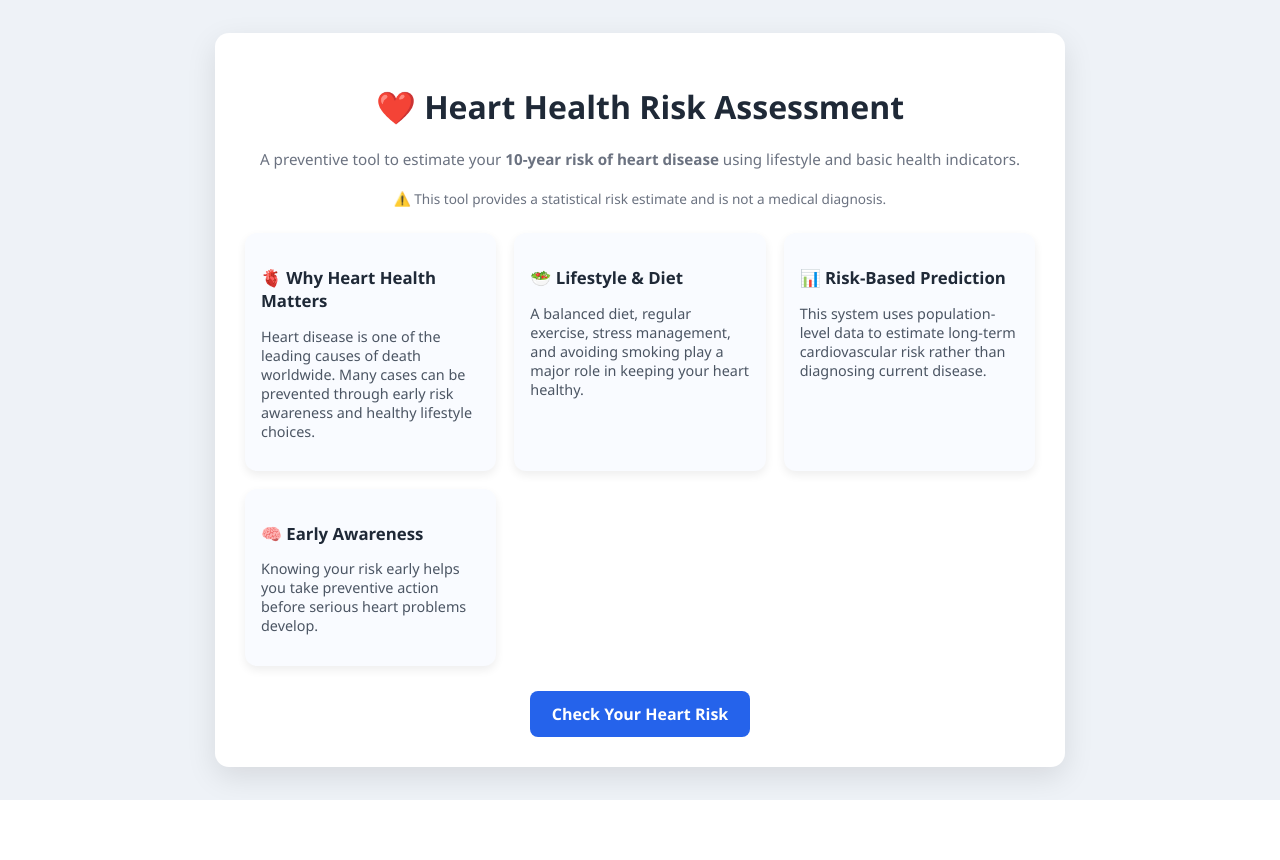
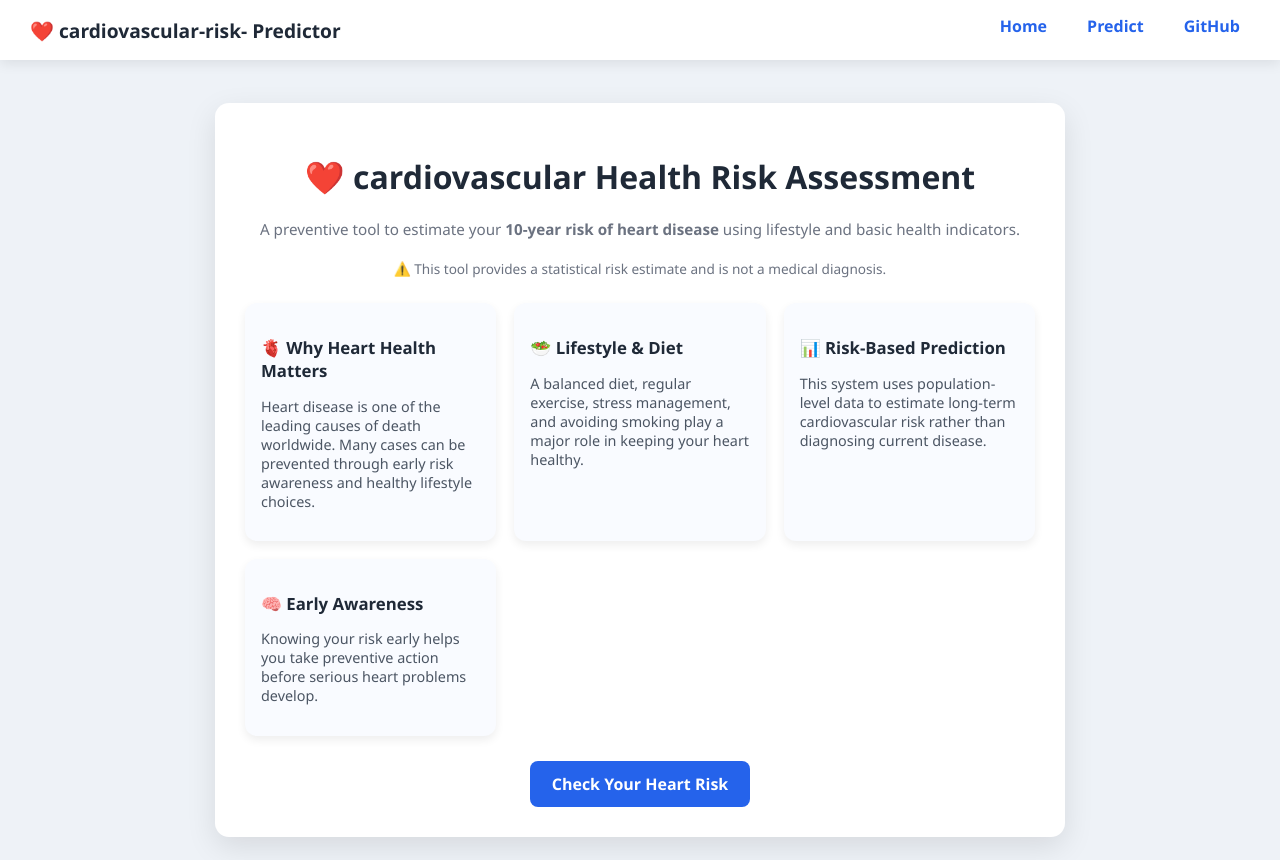
Before and after one commit to Tanya-sri30/cardiovascular-risk-prediction, a Flask app: page / in a window 1280 px wide. Before the commit the page ends 800 px from the top, so only its background shows below. Run offline with Flask 3, Linux system fonts and the light colour scheme; parts of the project's set-up code (start-up, migrations or seed data) failed here and were passed over.

Commit message:
add navbar to all pages

```diff
--- a/requirement.txt
+++ /dev/null
@@ -1,6 +0,0 @@
-flask
-pandas
-numpy
-scikit-learn
-joblib
-gunicorn
--- a/static/style.css
+++ b/static/style.css
@@ -30,8 +30,9 @@ a:hover {
     display: flex;
     align-items: center;
     justify-content: center;
-    padding: 20px;
+    padding: 40px 20px 20px;
 }
+
 
 .card {
     background: #ffffff;
@@ -233,3 +234,52 @@ ul li {
         font-size: 1.4rem;
     }
 }
+/* =========================
+   NAVBAR
+========================= */
+.navbar {
+    width: 100%;
+    background: #ffffff;
+    padding: 14px 30px;
+    display: flex;
+    justify-content: space-between;
+    align-items: center;
+    box-shadow: 0 4px 12px rgba(0,0,0,0.08);
+    position: sticky;
+    top: 0;
+    z-index: 100;
+}
+
+.nav-brand {
+    font-size: 1.2rem;
+    font-weight: 700;
+    color: #1f2937;
+}
+
+.nav-links {
+    list-style: none;
+    display: flex;
+    gap: 20px;
+    margin: 0;
+    padding: 0;
+}
+
+.nav-links li a {
+    font-weight: 600;
+    color: #2563eb;
+    padding: 6px 10px;
+    border-radius: 6px;
+}
+
+.nav-links li a:hover {
+    background: #eef2ff;
+    text-decoration: none;
+}
+
+/* Mobile navbar */
+@media (max-width: 600px) {
+    .nav-links {
+        gap: 12px;
+        font-size: 0.9rem;
+    }
+}
--- a/templates/index.html
+++ b/templates/index.html
@@ -7,11 +7,22 @@
     <link rel="stylesheet" href="{{ url_for('static', filename='style.css') }}">
 </head>
 <body>
+<nav class="navbar">
+    <div class="nav-brand">
+        ❤️ cardiovascular-risk- Predictor
+    </div>
+
+    <ul class="nav-links">
+        <li><a href="/">Home</a></li>
+        <li><a href="/predict">Predict</a></li>
+        <li><a href="https://github.com/Tanya-sri30/cardiovascular-risk-prediction" target="_blank">GitHub</a></li>
+    </ul>
+</nav>
 
 <div class="container">
     <div class="card">
 
-        <h1>❤️ Heart Health Risk Assessment</h1>
+        <h1>❤️ cardiovascular Health Risk Assessment</h1>
         <p class="text-muted" style="text-align:center;">
             A preventive tool to estimate your <strong>10-year risk of heart disease</strong>
             using lifestyle and basic health indicators.
```
Also changed, not shown: templates/predict.html (+12 -0 lines), templates/result.html (+12 -0 lines).
